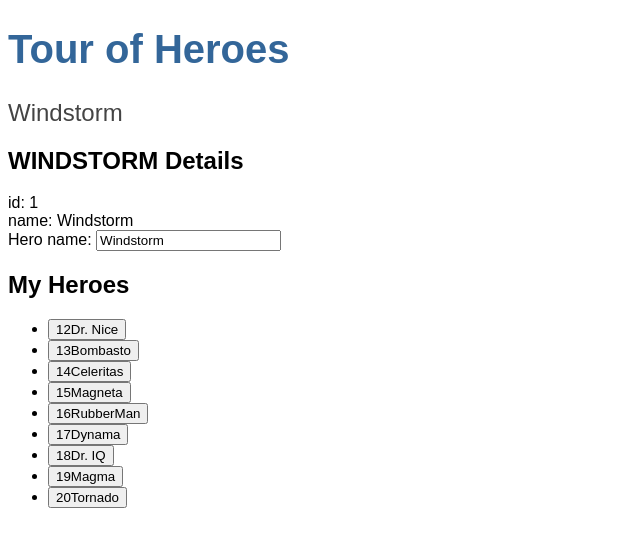
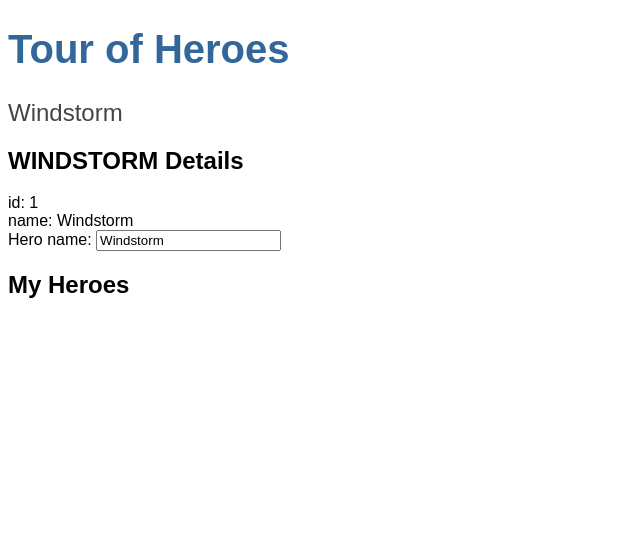
Before and after one commit to Asceneth/angular-tour-of-heroes, an Angular app: page / in a window 1280 px wide. Shown: the top 546 px of the page, without its empty margins (0-640 px from the left). Built offline with nearby package versions, Linux system fonts and the light colour scheme.

Commit message:
Add getHeroes()

```diff
--- a/src/app/hero.service.ts
+++ b/src/app/hero.service.ts
@@ -1,9 +1,15 @@
 import { Injectable } from '@angular/core';
+import { Hero } from './hero';
+import { HEROES } from './mock-heroes';
 
 @Injectable({
   providedIn: 'root'
 })
 export class HeroService {
 
+  getHeroes(): Hero[]{
+    return HEROES;
+  }
+
   constructor() { }
 }
--- a/src/app/heroes/heroes.component.ts
+++ b/src/app/heroes/heroes.component.ts
@@ -1,6 +1,6 @@
 import { Component, OnInit } from '@angular/core';
 import { Hero } from '../hero';
-import { HEROES } from '../mock-heroes';
+import { HeroService } from '../hero.service';
 
 @Component({
   selector: 'app-heroes',
@@ -9,7 +9,7 @@ import { HEROES } from '../mock-heroes';
 })
 export class HeroesComponent implements OnInit {
 
-  heroes = HEROES;
+  heroes: Hero[] = [];
 
   hero: Hero = {
     id: 1,
@@ -21,9 +21,13 @@ export class HeroesComponent implements OnInit {
     this.selectedHero = hero;
   }
 
-  constructor() { }
+  constructor(private HeroService: HeroService) { }
 
   ngOnInit(): void {
   }
 
+  getHeroes(): void {
+    this.heroes = this.HeroService.getHeroes();
+  }
+
 }
```
